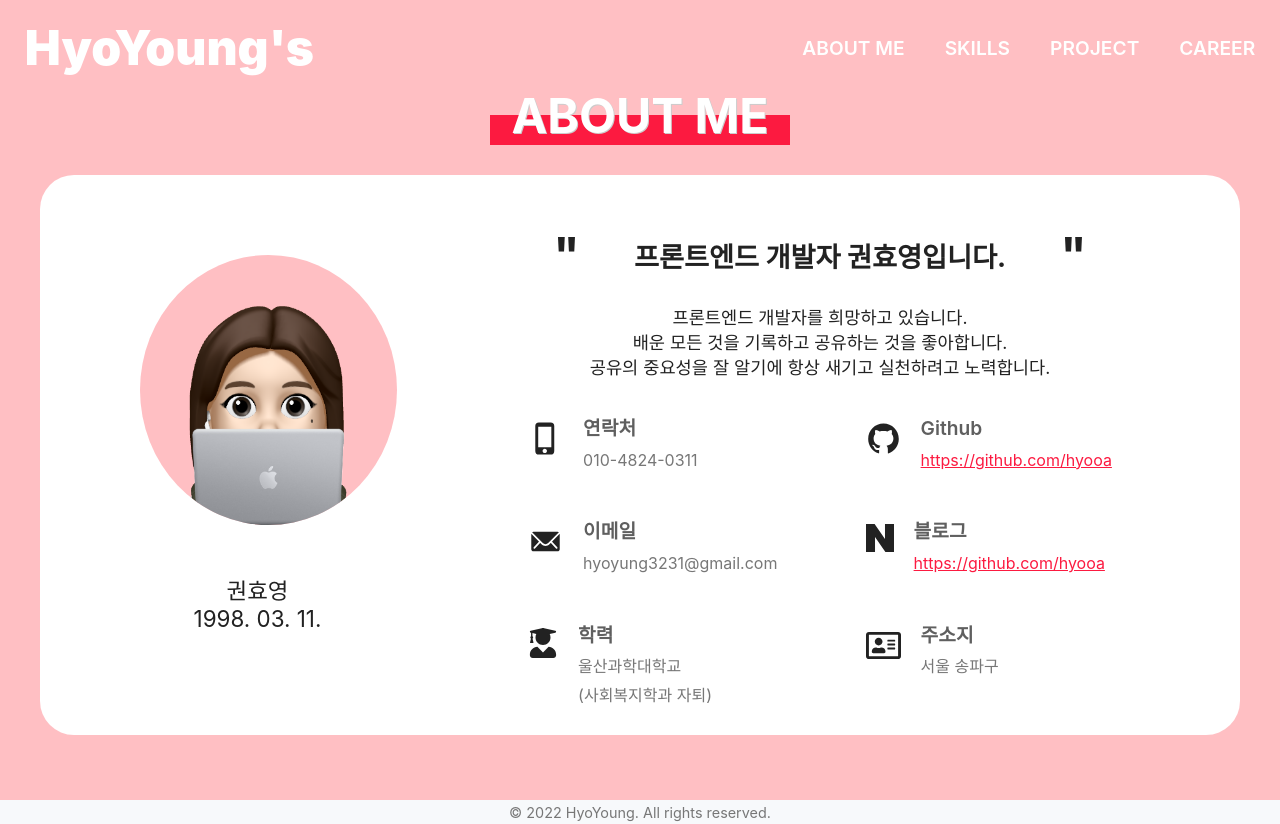
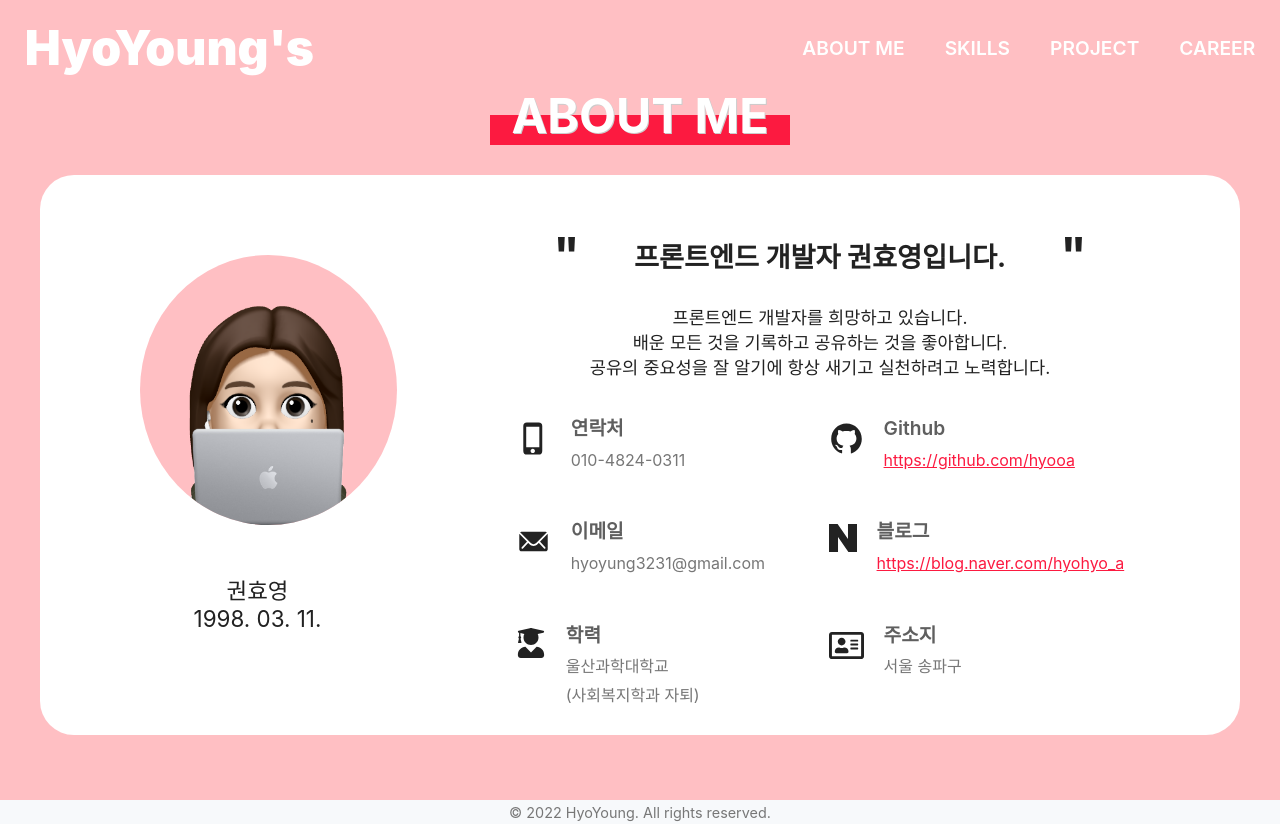
Before and after one commit to hyooa/hyoyoung-portfolio, a React (Create React App) app: page / in a window 1280 px wide. Built offline with nearby package versions, Linux system fonts and the light colour scheme.

Commit message:
블로그

```diff
--- a/src/main/Main.js
+++ b/src/main/Main.js
@@ -78,7 +78,7 @@ const Main = () => {
                                 </div>
                                 <ul>
                                     <li>블로그</li>
-                                    <li className='color'><a href='https://github.com/hyooa'>https://github.com/hyooa</a></li>
+                                    <li className='color'><a href='https://blog.naver.com/hyohyo_a'>https://blog.naver.com/hyohyo_a</a></li>
                                 </ul>
                             </div>
                             <div>
```
